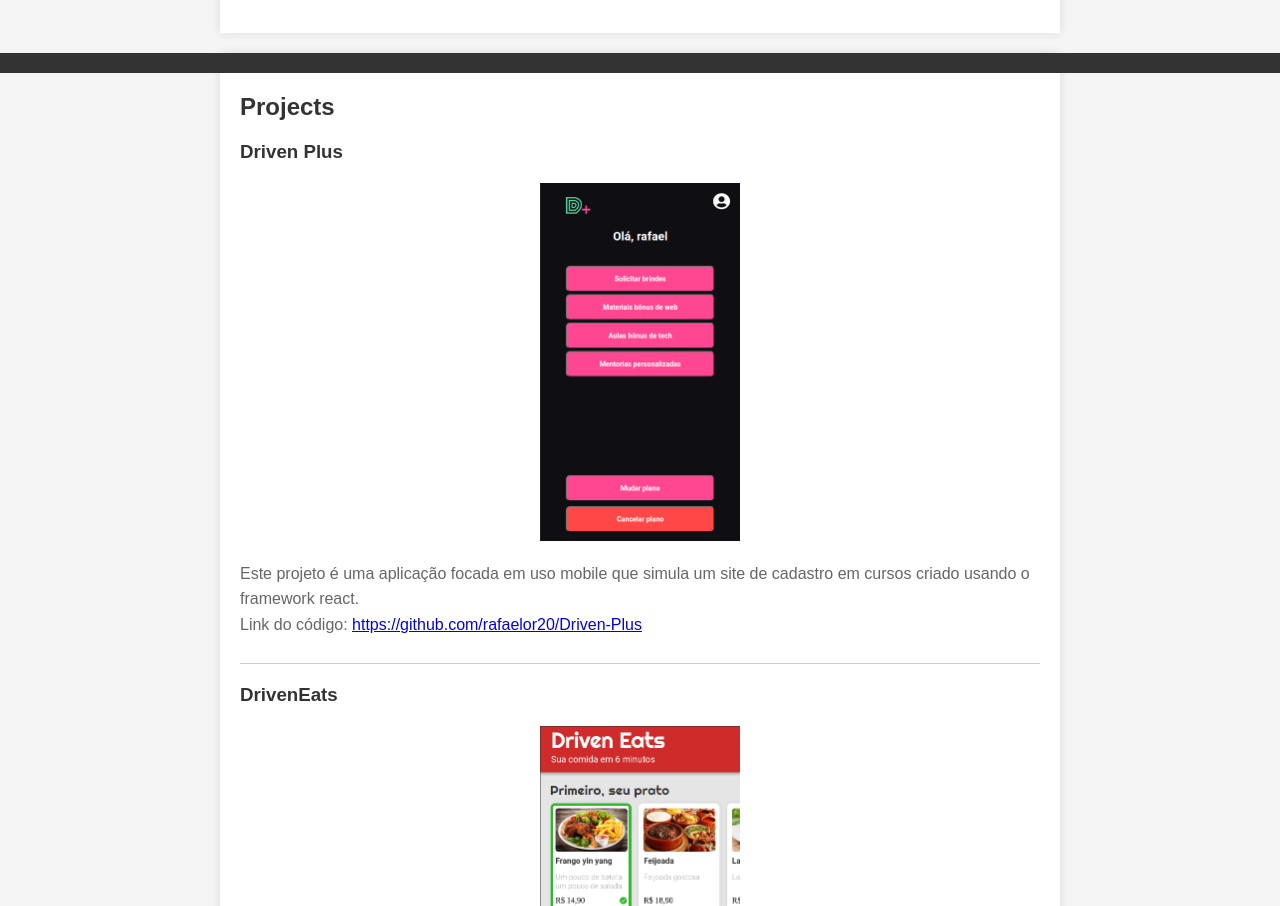
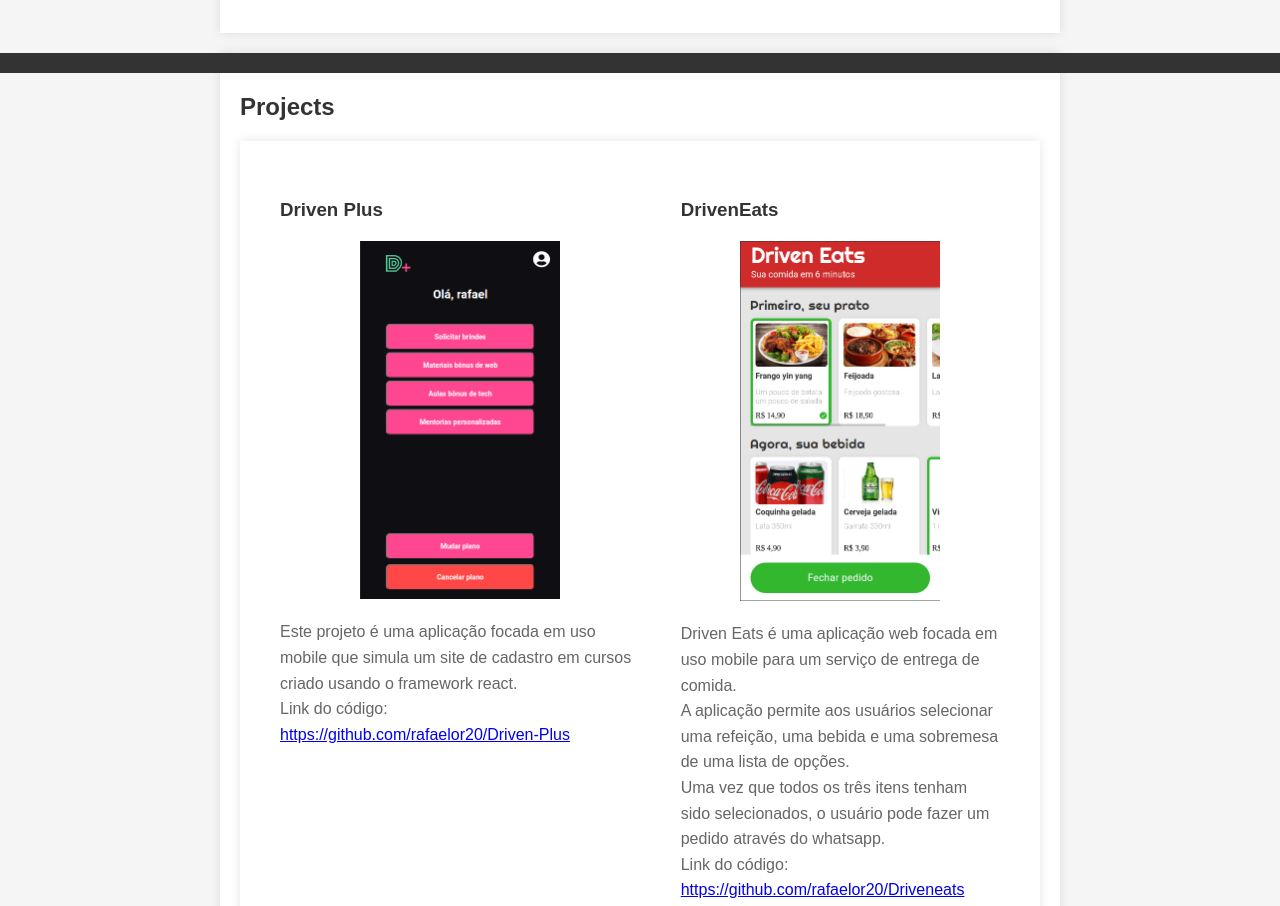
Before and after one commit to rafaelor20/my_portifolio, a plain HTML site: page index.html in a window 1280 px wide. Shown: the part 727-1633 px from the top of the page. Drawn offline with Linux system fonts and the light colour scheme.

Commit message:
layout: modify projects section

```diff
--- a/index.html
+++ b/index.html
@@ -21,6 +21,17 @@
         }
 
         section {
+            max-width: 800px;
+            margin: 20px auto;
+            padding: 20px;
+            background-color: #fff;
+            box-shadow: 0 0 10px rgba(0, 0, 0, 0.1);
+        }
+
+        div.projects {
+            display: flex;
+            justify-content: flex-start;
+            overflow-x: scroll;
             max-width: 800px;
             margin: 20px auto;
             padding: 20px;
@@ -68,7 +79,7 @@
         .project {
             border-bottom: 1px solid #ccc;
             padding-bottom: 10px;
-            margin-bottom: 20px;
+            margin: 20px;
         }
 
         footer {
@@ -138,13 +149,15 @@
     <section>
         <h2>Projects</h2>
 
+        <div class="projects">
             <div class="project">
                 <h3>Driven Plus</h3>
                 <a href="https://driven-plus-psi.vercel.app/" target="_blank">
                     <img class="project-picture" src="asset/drivenPlus.png" alt="Driven Plus">
                 </a>
                 <p>
-                Este projeto é uma aplicação focada em uso mobile que simula um site de cadastro em cursos criado usando
+                    Este projeto é uma aplicação focada em uso mobile que simula um site de cadastro em cursos criado
+                    usando
                     o framework react.
                     <br>
                     <a>
@@ -177,6 +190,7 @@
                         </a>
                     </a>
                 </p>
+            </div>
         </div>
 
         <!-- Add more projects as needed -->
```
Lines whose indentation alone changed are shown as unchanged.
